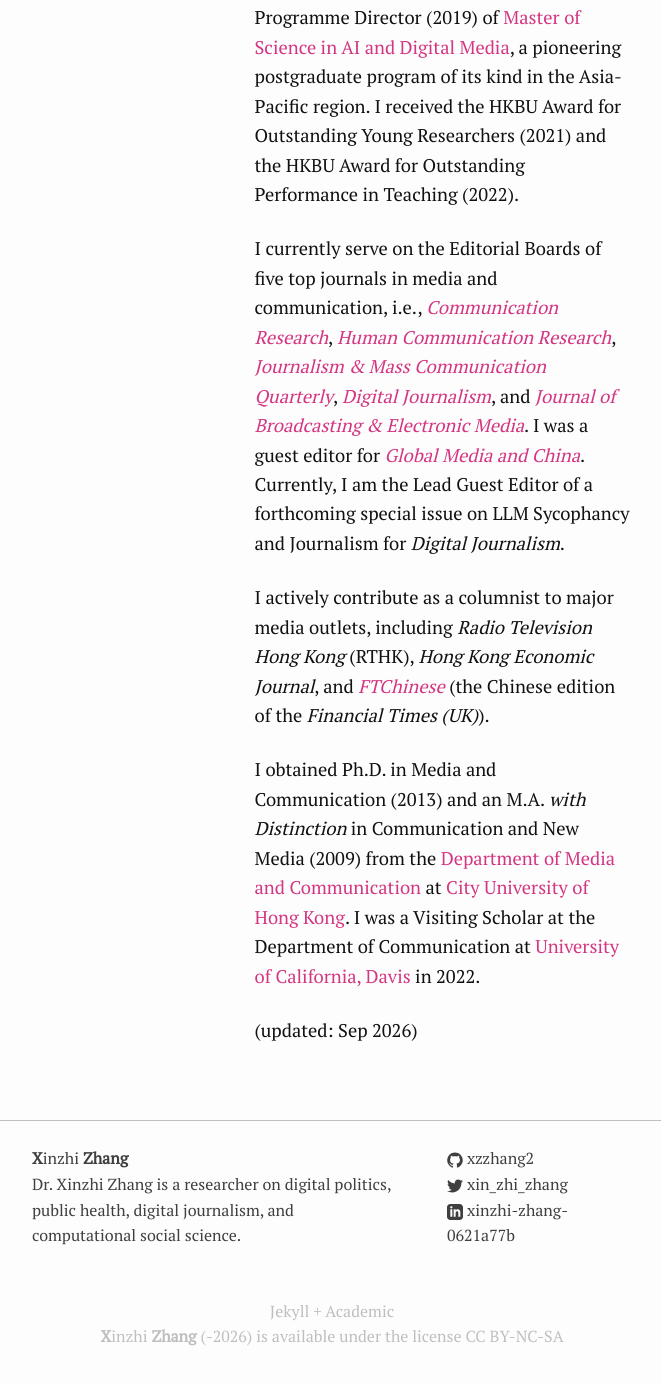
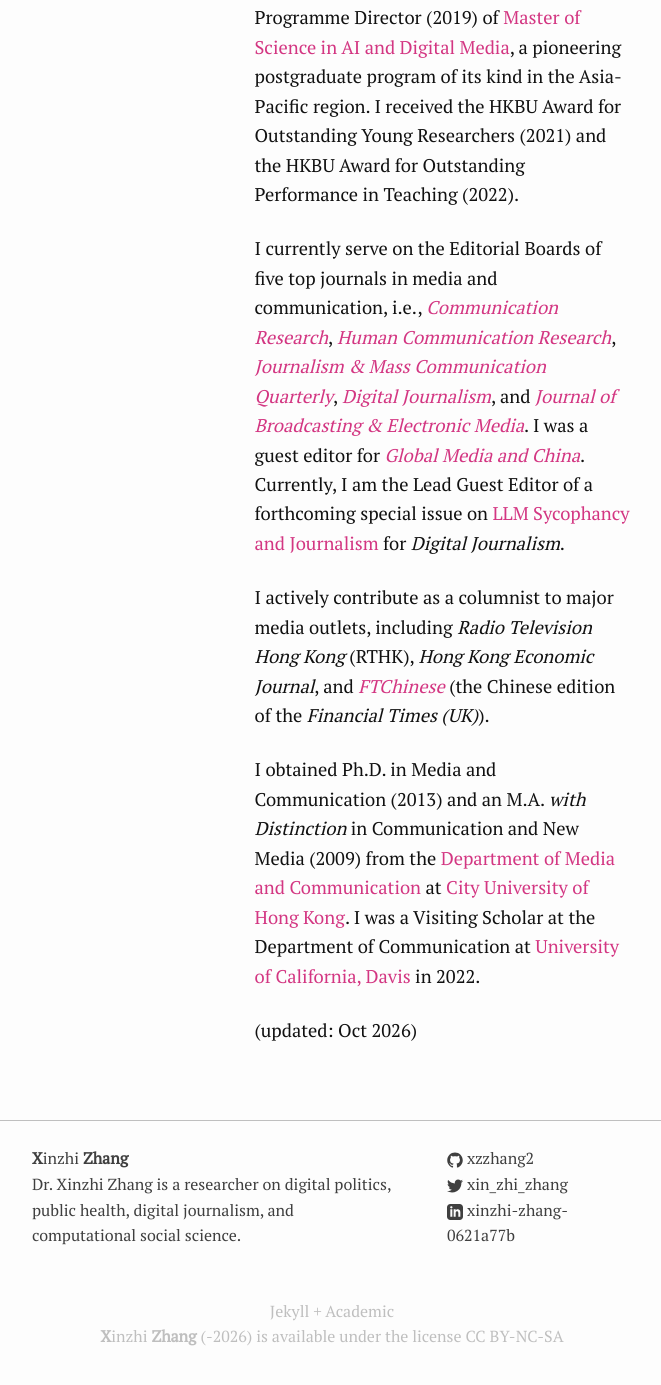
Before and after one commit to xzzhang2/xzzhang2.github.io, a Jekyll site: the page built from index.md, in a window 1280 px wide and 1400 px high, scrolled down 1499 px. Shown: the top 1385 px of the window, without its empty margins (308-969 px from the left). Built offline with Jekyll 4.4.1, drawn with Linux system fonts in a browser that asks for light colours.

Commit message:
update info

```diff
--- a/index.md
+++ b/index.md
@@ -16,10 +16,10 @@
 
 Before joining CityUHK in 2024, I was an Associate Professor with tenure in the School of Communication at the [Hong Kong Baptist University](https://www.hkbu.edu.hk/) (HKBU) and the founding Programme Director (2019) of [Master of Science in AI and Digital Media](https://ar.hkbu.edu.hk/tpg-admissions/programmes/master-of-science-msc-in-ai-and-digital-media-approved-programme-under-ugc-s-targeted-tpg-programmes-fellowships-scheme), a pioneering postgraduate program of its kind in the Asia-Pacific region. I received the HKBU Award for Outstanding Young Researchers (2021) and the HKBU Award for Outstanding Performance in Teaching (2022).
 
-I currently serve on the Editorial Boards of five top journals in media and communication, i.e., [*Communication Research*](https://journals.sagepub.com/home/CRX), [*Human Communication Research*](https://academic.oup.com/hcr), [*Journalism & Mass Communication Quarterly*](https://journals.sagepub.com/home/jmq), [*Digital Journalism*](https://www.tandfonline.com/toc/rdij20/current), and [*Journal of Broadcasting & Electronic Media*](https://www.tandfonline.com/toc/hbem20/current). I was a guest editor for [*Global Media and China*](https://journals.sagepub.com/home/GCH). Currently, I am the Lead Guest Editor of a forthcoming special issue on LLM Sycophancy and Journalism for *Digital Journalism*.
+I currently serve on the Editorial Boards of five top journals in media and communication, i.e., [*Communication Research*](https://journals.sagepub.com/home/CRX), [*Human Communication Research*](https://academic.oup.com/hcr), [*Journalism & Mass Communication Quarterly*](https://journals.sagepub.com/home/jmq), [*Digital Journalism*](https://www.tandfonline.com/toc/rdij20/current), and [*Journal of Broadcasting & Electronic Media*](https://www.tandfonline.com/toc/hbem20/current). I was a guest editor for [*Global Media and China*](https://journals.sagepub.com/home/GCH). Currently, I am the Lead Guest Editor of a forthcoming special issue on [LLM Sycophancy and Journalism](https://think.taylorandfrancis.com/special_issues/llm-sycophancy-in-digital-journalism/) for *Digital Journalism*.
 
 I actively contribute as a columnist to major media outlets, including *Radio Television Hong Kong* (RTHK), *Hong Kong Economic Journal*, and [*FTChinese*](https://www.ftchinese.com/column/007000115) (the Chinese edition of the *Financial Times (UK)*).
 
 I obtained Ph.D. in Media and Communication (2013) and an M.A. *with Distinction* in Communication and New Media (2009) from the [Department of Media and Communication](http://www6.cityu.edu.hk/com/) at [City University of Hong Kong](www.cityu.edu.hk). I was a Visiting Scholar at the Department of Communication at [University of California, Davis](https://www.ucdavis.edu/) in 2022.
 
-(updated: Sep 2026)
+(updated: Oct 2026)
```
